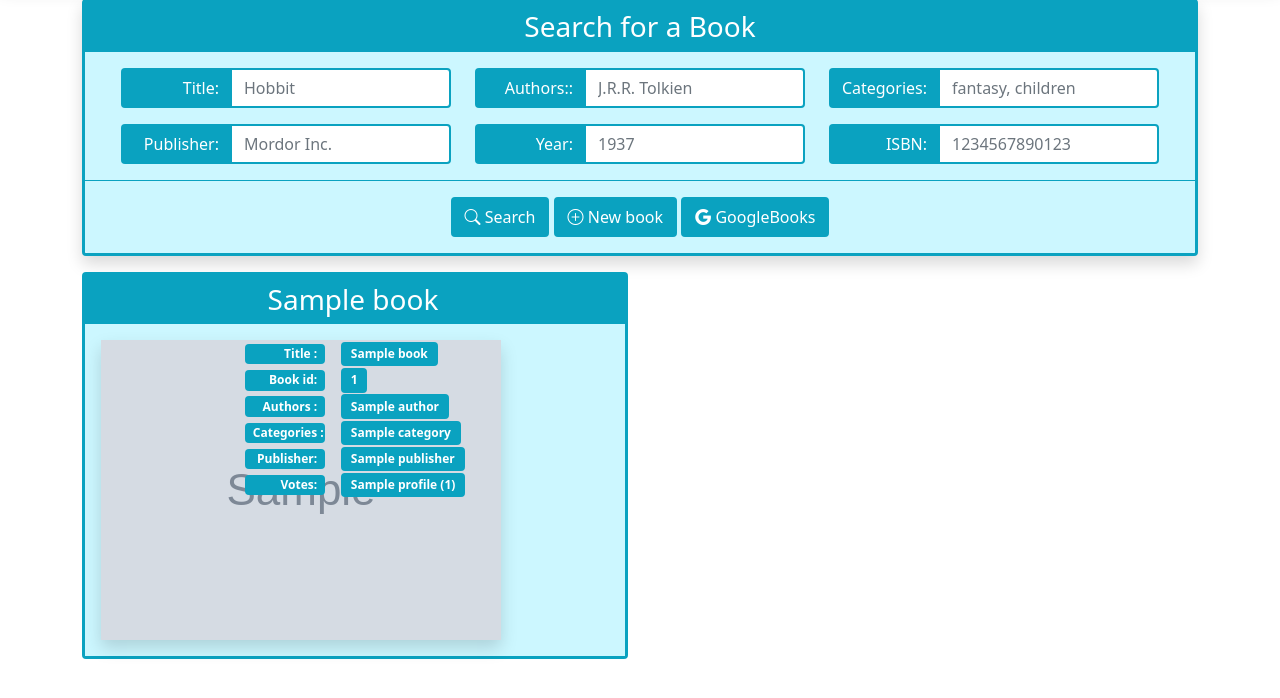
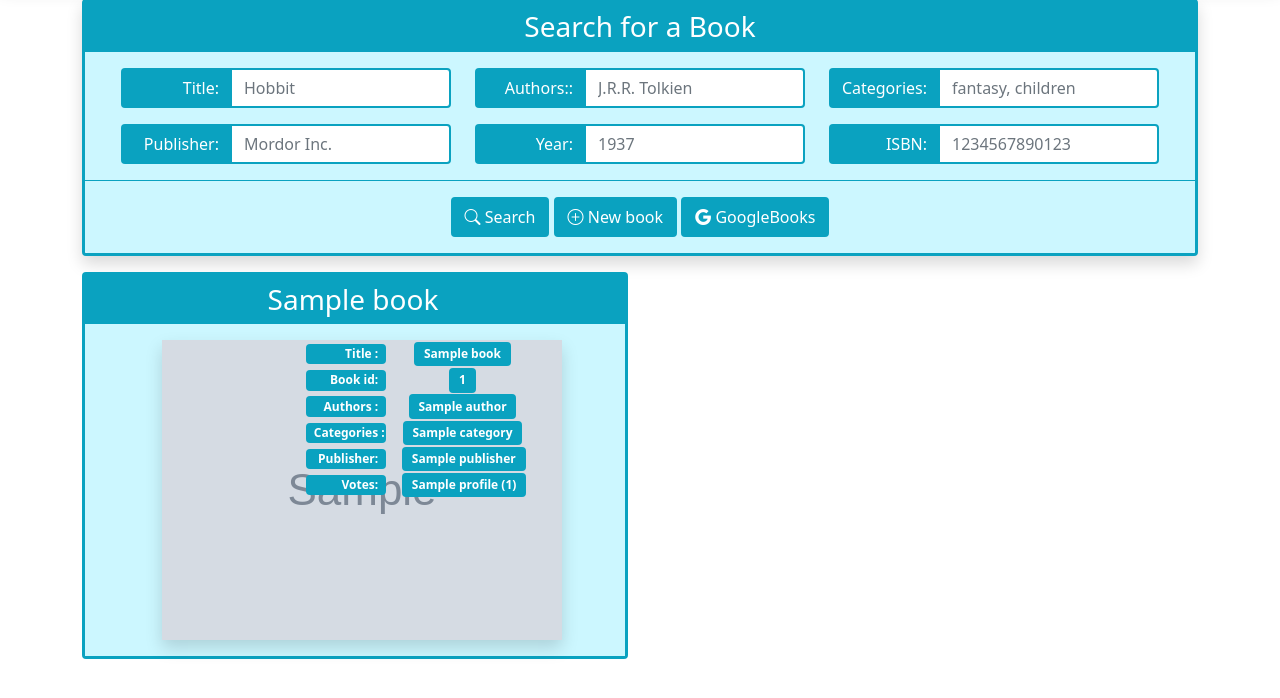
Before and after one commit to artur-wrzosek/mybookshelf, a Django app: page / in a window 1280 px wide. Shown: the part 73-771 px from the top of the page. Run offline with Django 4.2, Linux system fonts and the light colour scheme; tables that the repository leaves empty hold one stand-in row (values such as "Sample post"); grey boxes marked "Sample" are stand-in pictures.

Commit message:
response test

```diff
--- a/myBooks/templates/finder/book_list_element.html
+++ b/myBooks/templates/finder/book_list_element.html
@@ -22,7 +22,7 @@
     </div>
 
     <div class="card-body p-0" >
-        <div class="row row-cols-1 row-cols-sm-2 my-3">
+        <div class="row row-cols-1 row-cols-sm-2 my-3 justify-content-center text-center">
             <div class="col mx-3" style="max-width: 128px;">
                 <a href="{% url 'book-detail' book.id %}">
                     <img src="{% if book.thumbnail %}{{ book.thumbnail }}{% else %}https://books.google.pl/googlebooks/images/no_cover_thumb.gif{% endif %}"
```
